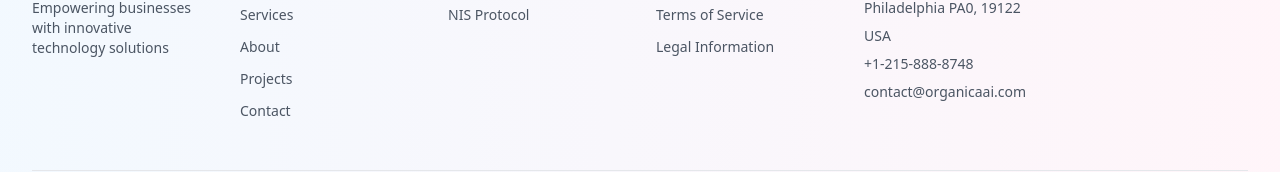
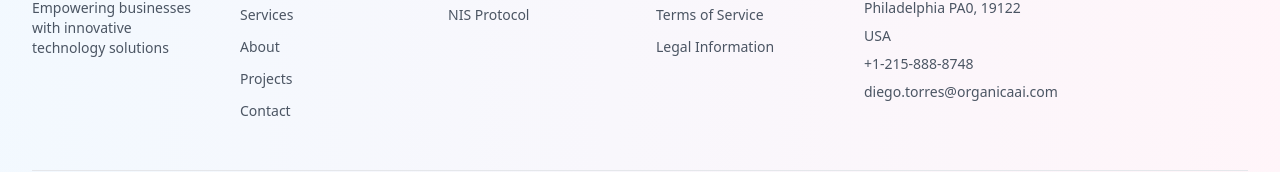
Before and after one commit to Organica-Ai-Solutions/OrganicaAISolutions, a React (Vite) app: page / in a window 1280 px wide. Shown: the part 9075-9247 px from the top of the page. Built offline with nearby package versions, Linux system fonts and the light colour scheme; no server answers.

Commit message:
fix: Update all contact emails to diego.torres@organicaai.com
Updated emails in:
- Footer.jsx
- Contact.jsx
- Chatbot.jsx
- SEOIntegration.jsx
- Privacy.jsx
- Terms.jsx
- Legal.jsx
- Contact.test.jsx

```diff
--- a/src/components/Chatbot.jsx
+++ b/src/components/Chatbot.jsx
@@ -145,7 +145,7 @@ export default function Chatbot() {
       } else if (lowercaseInput.includes('backend') || lowercaseInput.includes('error') || lowercaseInput.includes('not working')) {
         mockResponse = "Our backend service is temporarily unavailable. The connection issue has been automatically reported to our development team, and they are working to resolve it as quickly as possible. Please try again later.";
       } else if (lowercaseInput.includes('contact') || lowercaseInput.includes('help') || lowercaseInput.includes('collaborate')) {
-        mockResponse = "For research collaboration inquiries, please contact our team at contact@organicaai.com or visit our Research Collaboration page. We're actively seeking partnerships in neuro-inspired AI systems, physics-informed neural networks, and multi-agent coordination.";
+        mockResponse = "For research collaboration inquiries, please contact our team at diego.torres@organicaai.com or visit our Research Collaboration page. We're actively seeking partnerships in neuro-inspired AI systems, physics-informed neural networks, and multi-agent coordination.";
       }
 
       const errorMessage = {
--- a/src/components/Footer.jsx
+++ b/src/components/Footer.jsx
@@ -116,10 +116,10 @@ function Footer() {
               </li>
               <li>
                 <a
-                  href="mailto:contact@organicaai.com"
+                  href="mailto:diego.torres@organicaai.com"
                   className="hover:text-[#0B84F3] transition-colors"
                 >
-                  contact@organicaai.com
+                  diego.torres@organicaai.com
                 </a>
               </li>
             </ul>
--- a/src/components/shared/SEOIntegration.jsx
+++ b/src/components/shared/SEOIntegration.jsx
@@ -15,7 +15,7 @@ const getOrganizationStructuredData = () => ({
   "contactPoint": {
     "@type": "ContactPoint",
     "contactType": "Business",
-    "email": "contact@organicaai.com"
+    "email": "diego.torres@organicaai.com"
   },
   "areaOfService": {
     "@type": "Service",
--- a/src/pages/Contact.jsx
+++ b/src/pages/Contact.jsx
@@ -98,8 +98,8 @@ export default function Contact() {
                   <EnvelopeIcon className="h-7 w-6 text-[#0B84F3]" aria-hidden="true" />
                 </dt>
                 <dd>
-                  <a className="hover:text-[#FF3D90] transition-colors" href="mailto:contact@organicaai.com">
-                    contact@organicaai.com
+                  <a className="hover:text-[#FF3D90] transition-colors" href="mailto:diego.torres@organicaai.com">
+                    diego.torres@organicaai.com
                   </a>
                 </dd>
               </div>
--- a/src/pages/Legal.jsx
+++ b/src/pages/Legal.jsx
@@ -160,7 +160,7 @@ const Legal = () => {
             If you have any questions about our legal information, please contact us:
           </p>
           <ul className="list-none pl-0 mb-4">
-            <li>By email: legal@organicaai.com</li>
+            <li>By email: diego.torres@organicaai.com</li>
             <li>By phone: +1-215-888-8748</li>
             <li>By mail: 1438 N7th st., Philadelphia PA0, 19122, USA</li>
           </ul>
--- a/src/pages/Privacy.jsx
+++ b/src/pages/Privacy.jsx
@@ -130,7 +130,7 @@ const Privacy = () => {
             If you have any questions about this Privacy Policy, please contact us:
           </p>
           <ul className="list-none pl-0 mb-4">
-            <li>By email: contact@organicaai.com</li>
+            <li>By email: diego.torres@organicaai.com</li>
             <li>By phone: +1-215-888-8748</li>
             <li>By mail: 1438 N7th st., Philadelphia PA0, 19122, USA</li>
           </ul>
--- a/src/pages/Terms.jsx
+++ b/src/pages/Terms.jsx
@@ -175,7 +175,7 @@ const Terms = () => {
             If you have any questions about these Terms, please contact us:
           </p>
           <ul className="list-none pl-0 mb-4">
-            <li>By email: contact@organicaai.com</li>
+            <li>By email: diego.torres@organicaai.com</li>
             <li>By phone: +1-215-888-8748</li>
             <li>By mail: 1438 N7th st., Philadelphia PA0, 19122, USA</li>
           </ul>
```
Also changed, not shown: 1 other file (tests, documents, lock files or other folders).
